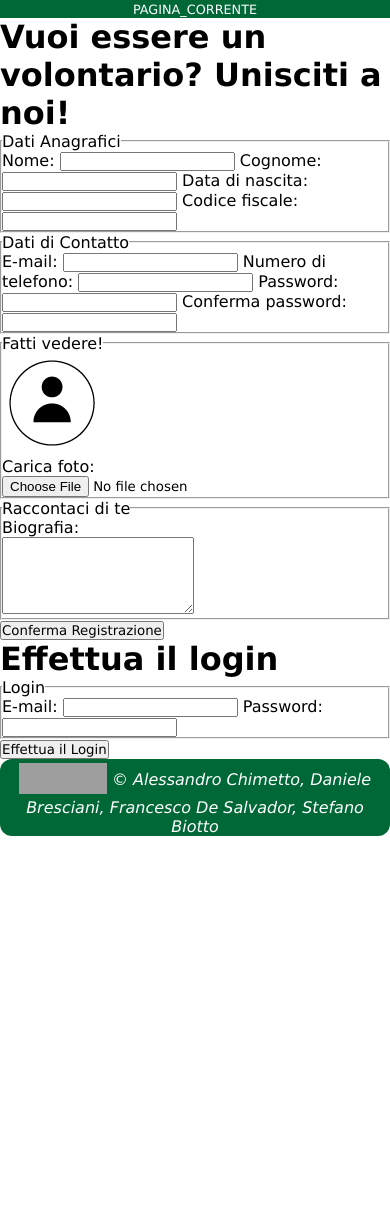
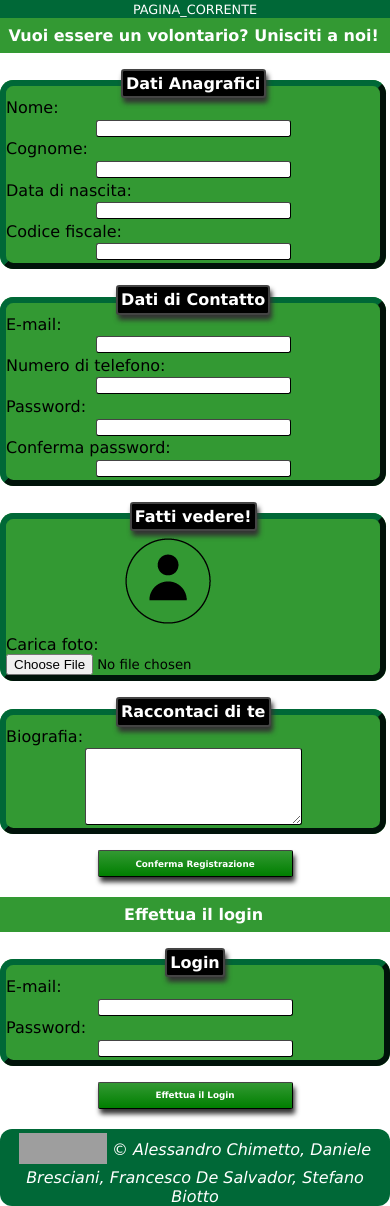
Before and after one commit to achimett/unipd_techweb_proj, a PHP site: page /_template/registrazione.html in a window 390 px wide. Shown: the part 38-1244 px from the top of the page. Before the commit the page ends 874 px from the top, so only its background shows below. Run offline with PHP 8.4, Linux system fonts and the light colour scheme; grey boxes are pictures that could not be loaded.

Commit message:
Aggiunti CSS registrazione e modificato footer
- Aggiunto CSS registrazione a desktop.css
- Aggiunto CSS registrazione a mobile.css
- Aggiunto CSS registrazione a print.css
- Modificato CSS al footer per farlo stare attaccato a fine pagina

```diff
--- a/css/desktop.css
+++ b/css/desktop.css
@@ -135,9 +135,124 @@ abbr[title] {
   padding: 1em;
 }
 
+/********** CONTENT_REGISTRAZIONE**********/
+#registrazione_e_login {
+  float: right;
+  width: 79.7%;
+  display: block;
+}
+
+#registrazione_conferma {
+  clear: both;
+}
+
+#registrazione_immagine_profilo {
+  margin-left: 30%;
+}
+
+#registrazione_e_login h1 {
+  clear: both;
+  padding: 2%;
+  text-align: center;
+  background-color: #393;
+  color: #ffffff;
+  margin-left: -0.19em;
+  width: 100%;
+}
+
+#registrazione_e_login fieldset{
+  border: 5pt outset #006837;
+  border-radius: 10pt;
+  -webkit-border-radius: 10pt;
+  -moz--border-radius: 10pt;
+  background-color: #339933;
+  margin-top: 1em;
+  margin-bottom: 1em;
+}
+
+#registrazione_e_login legend{
+  margin: auto;
+  padding: 0.2em;
+  background-color: #000000;
+  color: #ffffff;
+  font-size: 1.5em;
+  font-weight: bold;
+  border: 2px solid #444;
+  border-radius: 0.2em;
+  box-shadow: 2px 5px 5px 0px #333;
+  outline: none;
+}
+
+#registrazione_e_login input[type=submit] {
+  display: block;
+  margin: auto;
+  padding: 2%;
+  font-weight: bold;
+  color: #ffffff;
+  background: linear-gradient(to bottom, #393, #007f00);
+  border: 0.75pt outset #444;
+  border-radius: 0.2em;
+  box-shadow: 2px 5px 5px 0px #333;
+  width: 50%;
+  margin-bottom: 5%;
+  font-size: 130%;
+  outline: none;
+}
+
+#registrazione_e_login input[type=submit]:active{
+  box-shadow: 2px 5px 5px 0px #333 inset;
+}
+
+#registrazione_e_login input[type="text"]{
+  display: block;
+  margin: auto;
+  margin-top: 0.2em;
+  margin-bottom: 0.2em;
+  font-weight: bold;
+  border: 1px outset #444;
+  border-radius: 0.2em;
+}
+#registrazione_e_login input[type="password"]{
+  display: block;
+  margin: auto;
+  margin-top: 0.2em;
+  margin-bottom: 0.2em;
+  font-weight: bold;
+  border: 0.75pt outset #444;
+  border-radius: 0.2em;
+}
+#registrazione_e_login textarea {
+  display: block;
+  margin: auto;
+  margin-top: 0.2em;
+  margin-bottom: 0.2em;
+  font-weight: bold;
+  border: 0.75pt outset #444;
+  border-radius: 0.2em;
+}
+
+#fieldset_dati_anagrafici {
+  float: left;
+  width: 45%;
+}
+#fieldset_dati_di_contatto {
+  float: right;
+  width: 45%;
+}
+#fieldset_carica_una_foto {
+  float: left;
+  width: 45%;
+}
+#fieldset_biografia {
+  float: right;
+  width: 45%;
+}
+
 /********** FOOTER **********/
 #footer {
-  clear: left;
+  clear: both;
+  position: relative;
+  margin-top: -12.5em;
   background-color: #006837;
   color: #FFFFFF;
   border-radius: 0.75em;
--- a/css/mobile.css
+++ b/css/mobile.css
@@ -58,3 +58,58 @@
   -ms-transition: 0.5s;
   visibility: hidden;
 }
+
+/********** CONTENT_REGISTRAZIONE**********/
+#registrazione_e_login {
+  float: none;
+  width: 100%;
+  display: block;
+}
+
+/*#registrazione_conferma {
+  clear: both;
+}*/
+
+/*#registrazione_immagine_profilo {
+  margin-left: 30%;
+}*/
+
+#registrazione_e_login h1 {
+  margin-left: -0.33em;
+  width: 98%;
+  font-size: 1em;
+}
+
+#registrazione_e_login legend {
+  font-size: 1em;
+}
+
+#registrazione_e_login input[type=submit]{
+  font-size: 0.55em;
+}
+
+#registrazione_e_login input[type=submit]:active{
+  font-size: 0.55em;
+}
+
+#fieldset_dati_anagrafici {
+  float: none;
+  width: 96%;
+}
+#fieldset_dati_di_contatto {
+  float: none;
+  width: 96%;
+}
+#fieldset_carica_una_foto {
+  float: none;
+  width: 96%;
+}
+#fieldset_biografia {
+  float: none;
+  width: 96%;
+}
+
+/********** FOOTER **********/
+#footer {
+  margin-top: 0em;
+}
--- a/css/print.css
+++ b/css/print.css
@@ -49,3 +49,73 @@ abbr[title] {
 #footer a {
   display: none;
 }
+
+/******* REGISTRAZIONE *******/
+#header {
+  display: none;
+}
+#breadcrumb {
+  display: none;
+}
+
+#registrazione_e_login h1 {
+  display: none;
+}
+
+#registrazione_e_login input[type=submit] {
+  display: none;
+}
+
+#registrazione_e_login fieldset {
+  border: 0pt;
+}
+
+#fieldset_carica_una_foto legend {
+  display: none;
+}
+
+#fieldset_carica_una_foto label {
+  display: none;
+}
+
+#fieldset_carica_una_foto img {
+  margin-left: 17em;
+}
+
+#registrazione_foto {
+  display: none;
+}
+
+#fieldset_biografia legend {
+  display: none;
+}
+
+#registrazione_biografia {
+  width: 100%;
+}
+
+#fieldset_dati_anagrafici legend {
+  font-size: 2em;
+  font-weight: bold;
+  margin-bottom: 0.5em;
+}
+
+#fieldset_dati_di_contatto legend {
+  font-size: 2em;
+  font-weight: bold;
+  margin-top: 0.1em;
+  margin-bottom: 0.5em;
+}
+
+#fieldset_biografia label {
+  font-size: 2em;
+  font-weight: bold;
+  margin-top: 0.1em;
+}
+
+#fieldset_login legend {
+  font-size: 2em;
+  font-weight: bold;
+  margin-top: 0.1em;
+  margin-bottom: 0.5em;
+}
```
